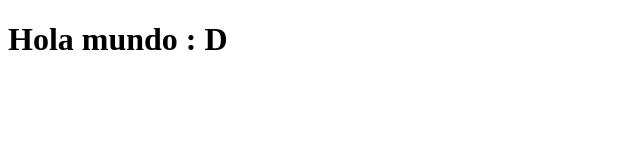
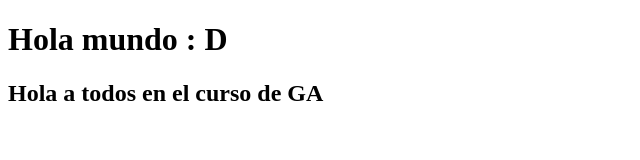
Before and after one commit to KalmazanvBedu/EjercicioGA, a plain HTML site: page index.html in a window 1280 px wide. Shown: the whole page, without its empty margins (0-640 px from the left). Drawn offline with Linux system fonts and the light colour scheme.

Commit message:
Se agrega saludo a todos (as)

```diff
--- a/index.html
+++ b/index.html
@@ -8,5 +8,6 @@
 </head>
 <body>
     <h1>Hola mundo : D</h1>
+    <h2>Hola a todos en el curso de GA</h2>
 </body>
 </html>
```
